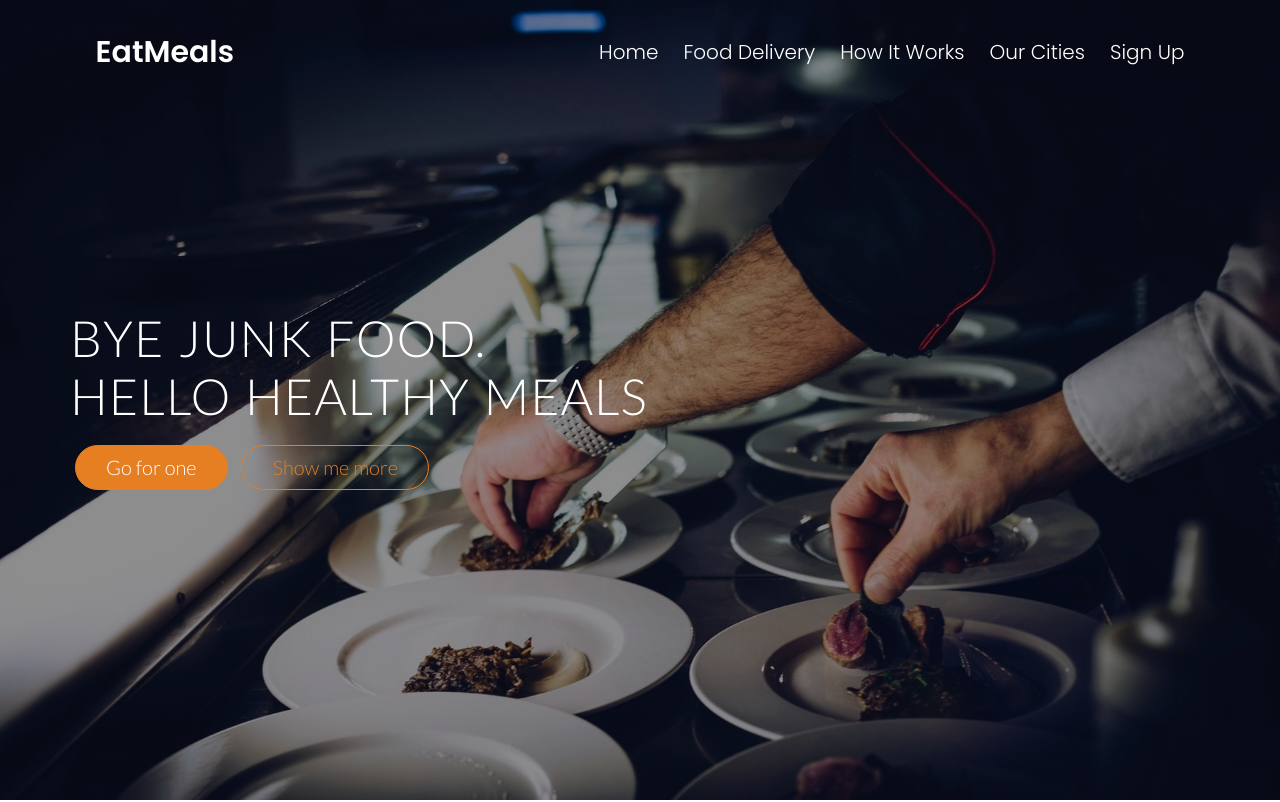
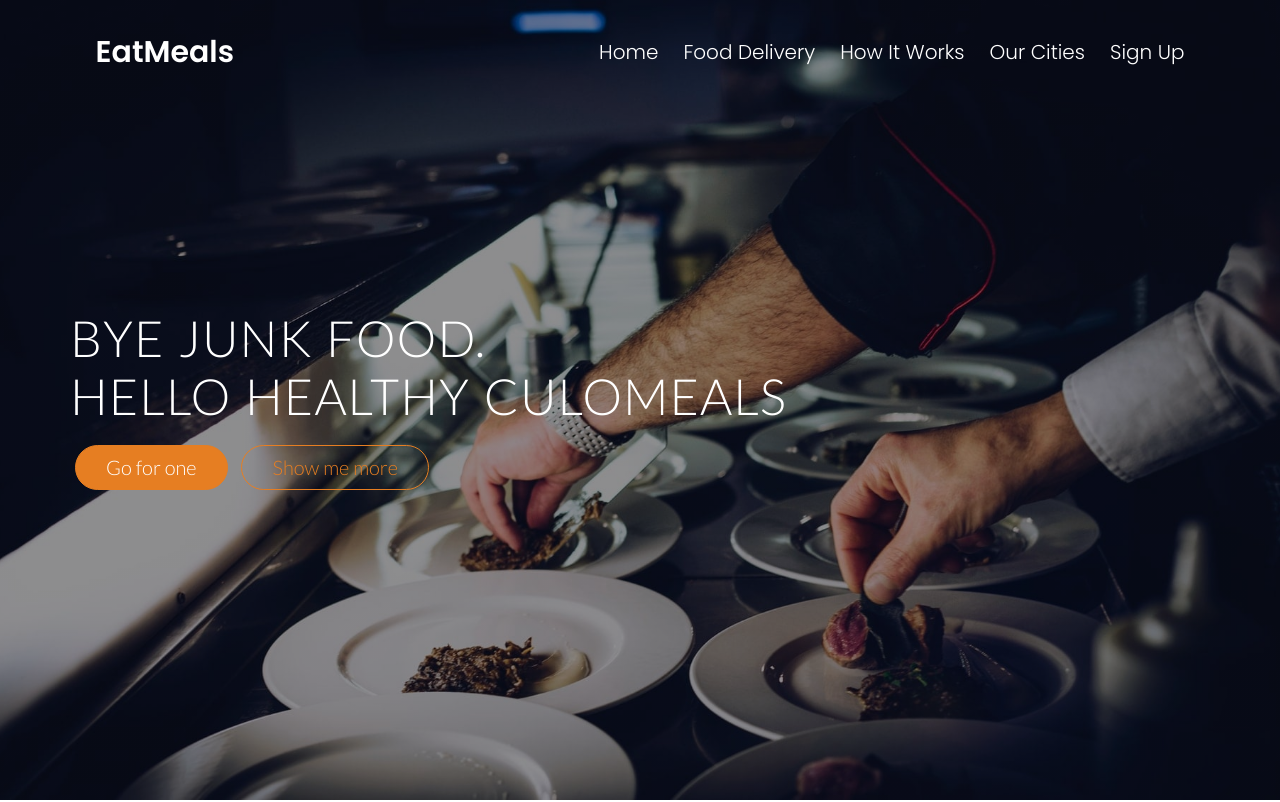
Before and after one commit to mathzamora/webpage-s-eatmeals, a plain HTML site: page index.html in a window 1280 px wide. Shown: the top 802 px of the page. Drawn offline with nearby package versions, Linux system fonts and the light colour scheme; a script that the page names is missing.

Commit message:
Update index.html

```diff
--- a/index.html
+++ b/index.html
@@ -56,7 +56,7 @@
         </nav>
 
             <div class="hero-text-box row">
-                <h1>Bye junk food.<br> hello healthy meals</h1>
+                <h1>Bye junk food.<br> hello healthy culomeals</h1>
                 <a class="btn btn-full js--scroll-to-plans" href="#">Go for one</a>
                 <a class="btn btn-ghost js--scroll-to-start" href="#">Show me more</a>
             </div>
```
